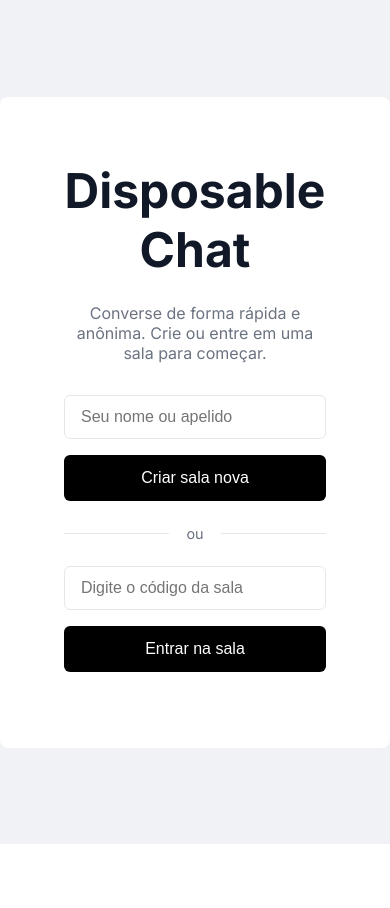
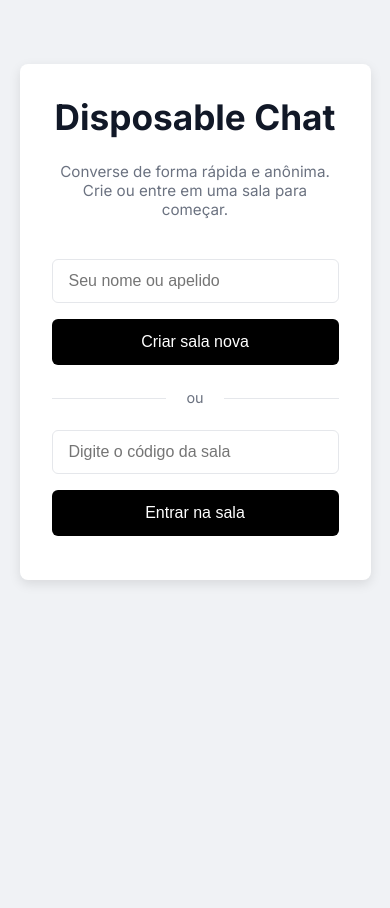
Before and after one commit to mellojp/DisposableChat, a FastAPI app: page / in a window 390 px wide. Before the commit the page ends 844 px from the top, so only its background shows below. Run offline with FastAPI, Linux system fonts and the light colour scheme.

Commit message:
Added mobile responsibility

```diff
--- a/static/styles.css
+++ b/static/styles.css
@@ -207,7 +207,6 @@ body {
 .info-icon {
     margin-left: auto;
     cursor: pointer;
-    /* Adicione seu ícone aqui */
 }
 
 .messages-area {
@@ -269,8 +268,6 @@ body {
     color: var(--button-bg-color);
 }
 
-/* Adicione no final do seu arquivo styles.css */
-
 .separator {
     text-align: center;
     color: var(--text-color-light);
@@ -297,8 +294,6 @@ body {
     right: 0;
 }
 
-/* styles.css: Estilos para o novo botão na sidebar */
-
 .sidebar-header {
     display: flex;
     justify-content: space-between;
@@ -320,3 +315,95 @@ body {
     color: var(--text-color);
     background-color: var(--border-color);
 }
+
+/* --- Estilos para o botão de menu que será adicionado ao HTML --- */
+.menu-toggle {
+    display: none; /* Escondido por padrão em telas grandes */
+}
+
+
+/* --- ESTILOS PARA RESPONSIVIDADE (Telas Pequenas) --- */
+@media (max-width: 768px) {
+    /* --- Ajustes Gerais --- */
+    body {
+        overflow: auto; /* Permite scroll em telas pequenas */
+    }
+
+    /* --- AJUSTES NA LANDING PAGE --- */
+    .landing-body {
+        align-items: flex-start; /* Alinha o conteúdo ao topo em telas pequenas */
+        padding-top: 4rem; /* Adiciona espaço no topo */
+    }
+
+    .landing-container {
+        padding: 2rem;
+        width: 90%; /* Ocupa a maior parte da tela */
+        max-width: none;
+        box-shadow: 0 4px 12px rgba(0,0,0,0.1); /* Adiciona uma sombra sutil */
+    }
+
+    .landing-container h1 {
+        font-size: 2.2rem; /* Reduz o tamanho do título */
+    }
+
+    .landing-container p {
+        font-size: 0.95rem; /* Ajusta o texto de descrição */
+        margin-bottom: 2.5rem;
+    }
+
+    /* --- AJUSTES NA PÁGINA DE CHAT --- */
+    .chat-container {
+        flex-direction: column;
+        position: relative;
+        overflow-x: hidden;
+    }
+
+    .sidebar {
+        position: absolute;
+        top: 0;
+        left: 0;
+        width: 300px;
+        height: 100%;
+        z-index: 100;
+        transform: translateX(-100%);
+        transition: transform 0.3s ease-in-out;
+        border-right: 1px solid var(--border-color);
+        background-color: var(--container-bg-color);
+    }
+
+    .sidebar.visible {
+        transform: translateX(0);
+    }
+
+    .chat-panel {
+        width: 100%;
+        flex-grow: 1;
+    }
+
+    .chat-header h3 {
+        font-size: 1rem;
+        margin-right: auto;
+    }
+
+    .menu-toggle {
+        display: block; /* Mostra o botão de menu */
+        background: none;
+        border: none;
+        font-size: 1.5rem;
+        cursor: pointer;
+        margin-right: 1rem;
+        color: var(--text-color);
+    }
+
+    .chat-header .sidebar-action-btn {
+        display: none;
+    }
+
+    .messages-area {
+        padding: 1rem;
+    }
+
+    .message {
+        max-width: 85%;
+    }
+}
```
Also changed, not shown: static/script.js (+19 -0 lines), templates/chat.html (+5 -2 lines).
